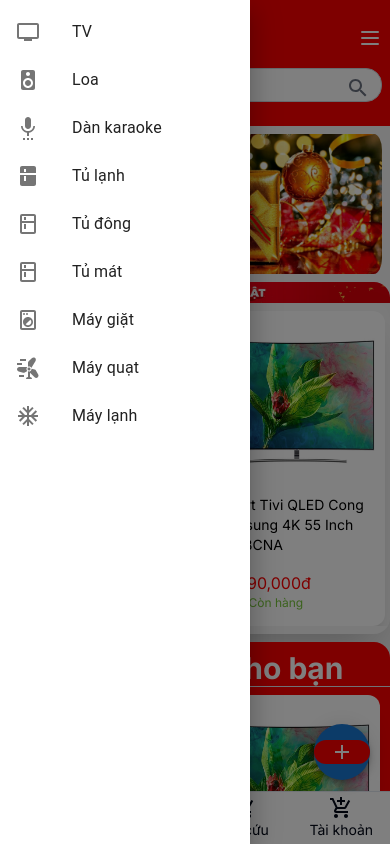
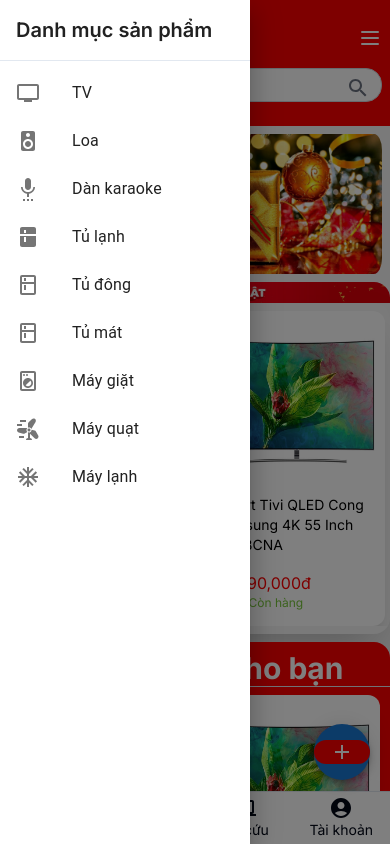
Before and after one commit to SangNear/shopdienmay, a Next.js app: page / in a window 390 px wide. Both pictures are taken after a click on the icon 48 px from the left and 808 px from the top of the page. Shown: the top 844 px of the page. Built offline with nearby package versions, Linux system fonts and the light colour scheme.

Commit message:
change icon menu

```diff
--- a/components/MenuMobile.tsx
+++ b/components/MenuMobile.tsx
@@ -1,27 +1,40 @@
-"use client"
-import React, { useState } from 'react'
-import AddShoppingCartIcon from '@mui/icons-material/AddShoppingCart';
-import MenuIcon from '@mui/icons-material/Menu';
+"use client";
+import React, { useState } from "react";
+import AddShoppingCartIcon from "@mui/icons-material/AddShoppingCart";
+import MenuIcon from "@mui/icons-material/Menu";
+import AccountCircleIcon from '@mui/icons-material/AccountCircle';
+import ScreenSearchDesktopIcon from '@mui/icons-material/ScreenSearchDesktop';
+import { Drawer } from "@mui/material";
+import Box from "@mui/material/Box";
+import List from "@mui/material/List";
 
-import {  Drawer } from '@mui/material';
-import Box from '@mui/material/Box';
-import List from '@mui/material/List';
-
-import ListItem from '@mui/material/ListItem';
-import ListItemButton from '@mui/material/ListItemButton';
-import ListItemIcon from '@mui/material/ListItemIcon';
-import ListItemText from '@mui/material/ListItemText';
-import { menuNavLinks } from '@/constants';
-import Link from 'next/link';
+import ListItem from "@mui/material/ListItem";
+import ListItemButton from "@mui/material/ListItemButton";
+import ListItemIcon from "@mui/material/ListItemIcon";
+import ListItemText from "@mui/material/ListItemText";
+import { menuNavLinks } from "@/constants";
+import Link from "next/link";
+import { Separator } from "./ui/separator";
 const MenuMobile = () => {
-    const [openMenuMobile, setOpenMenuMobile] = useState(false)
+  const [openMenuMobile, setOpenMenuMobile] = useState(false);
   return (
-        <div className='flex fixed bottom-0 w-full  py-1 items-center justify-evenly lg:hidden border-t shadow-2xl z-10 bg-white'>
-            <div className='flex flex-1 h-full items-center justify-center max-lg:flex-col hover:bg-[#fe0000] transition-all hover:text-white  cursor-pointer rounded-t-xl' >
-                <MenuIcon className='text-sm ' onClick={() => setOpenMenuMobile(true)} />
-                <span className='whitespace-nowrap text-sm ' >Danh mục</span>
+    <div className="flex fixed bottom-0 w-full  py-1 items-center justify-evenly lg:hidden border-t shadow-2xl z-10 bg-white">
+      <div className="flex flex-1 h-full items-center justify-center max-lg:flex-col hover:bg-[#fe0000] transition-all hover:text-white  cursor-pointer rounded-t-xl">
+        <MenuIcon
+          className="text-sm "
+          onClick={() => setOpenMenuMobile(true)}
+        />
+        <span className="whitespace-nowrap text-sm ">Danh mục</span>
         <Drawer open={openMenuMobile} onClose={() => setOpenMenuMobile(false)}>
-                    <Box sx={{ width: 250 }} role="presentation" onClick={() => setOpenMenuMobile(false)}>
+          <Box
+            sx={{ width: 250 }}
+            role="presentation"
+            onClick={() => setOpenMenuMobile(false)}
+          >
+            <h2 className="p-4 text-xl whitespace-nowrap font-semibold">
+              Danh mục sản phẩm
+            </h2>
+            <Separator />
             <List>
               {menuNavLinks.map((item, index) => {
                 const IconComponent = item.icon;
@@ -31,7 +44,7 @@ const MenuMobile = () => {
                       <ListItemIcon>
                         <IconComponent />
                       </ListItemIcon>
-                                            <Link href={`${item.name}`} className=''>
+                      <Link href={`${item.name}`} className="">
                         <ListItemText>{item.name}</ListItemText>
                       </Link>
                     </ListItemButton>
@@ -42,19 +55,19 @@ const MenuMobile = () => {
           </Box>
         </Drawer>
       </div>
-            <div className='flex flex-1 h-full items-center justify-center max-lg:flex-col hover:bg-[#fe0000] transition-all hover:text-white  cursor-pointer rounded-t-xl '>
-                <AddShoppingCartIcon  className='text-sm'/>
-                <span className='whitespace-nowrap text-sm' >Giỏ hàng</span>
+      <div className="flex flex-1 h-full items-center justify-center max-lg:flex-col hover:bg-[#fe0000] transition-all hover:text-white  cursor-pointer rounded-t-xl ">
+        <AddShoppingCartIcon className="text-sm" />
+        <span className="whitespace-nowrap text-sm">Giỏ hàng</span>
       </div>
-            <div className='flex flex-1 h-full items-center justify-center max-lg:flex-col hover:bg-[#fe0000] transition-all hover:text-white  cursor-pointer rounded-t-xl'>
-                <AddShoppingCartIcon className='text-sm' />
-                <span className='whitespace-nowrap text-sm' >Tra cứu</span>
+      <div className="flex flex-1 h-full items-center justify-center max-lg:flex-col hover:bg-[#fe0000] transition-all hover:text-white  cursor-pointer rounded-t-xl">
+        <ScreenSearchDesktopIcon className="text-sm" />
+        <span className="whitespace-nowrap text-sm">Tra cứu</span>
       </div>
-            <div className='flex flex-1 h-full items-center justify-center max-lg:flex-col hover:bg-[#fe0000] transition-all hover:text-white cursor-pointer rounded-t-xl'>
-                <AddShoppingCartIcon className='text-sm' />
-                <span className='whitespace-nowrap text-sm' >Tài khoản</span>
+      <div className="flex flex-1 h-full items-center justify-center max-lg:flex-col hover:bg-[#fe0000] transition-all hover:text-white cursor-pointer rounded-t-xl">
+        <AccountCircleIcon className="text-sm" />
+        <span className="whitespace-nowrap text-sm">Tài khoản</span>
       </div>
     </div>
-    )
-}
-export default MenuMobile
+  );
+};
+export default MenuMobile;
```
Lines whose indentation alone changed are shown as unchanged.
